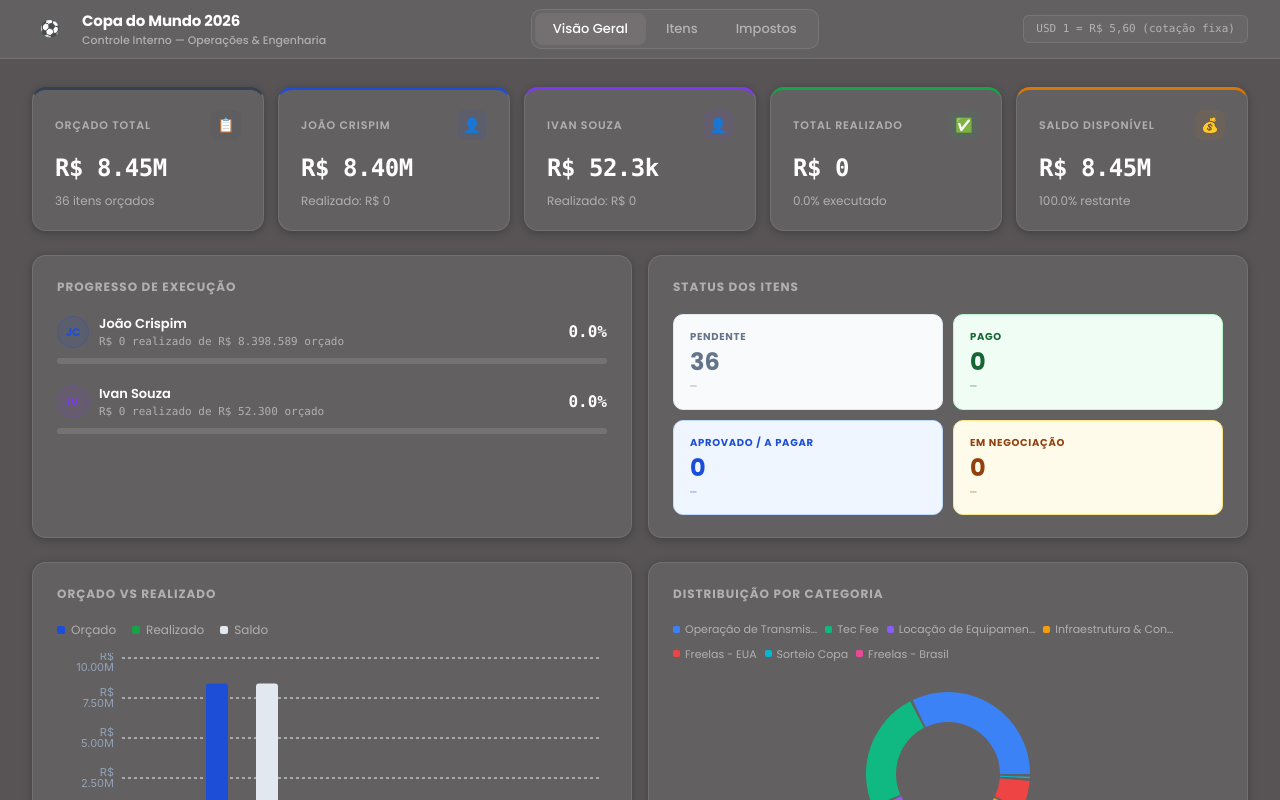
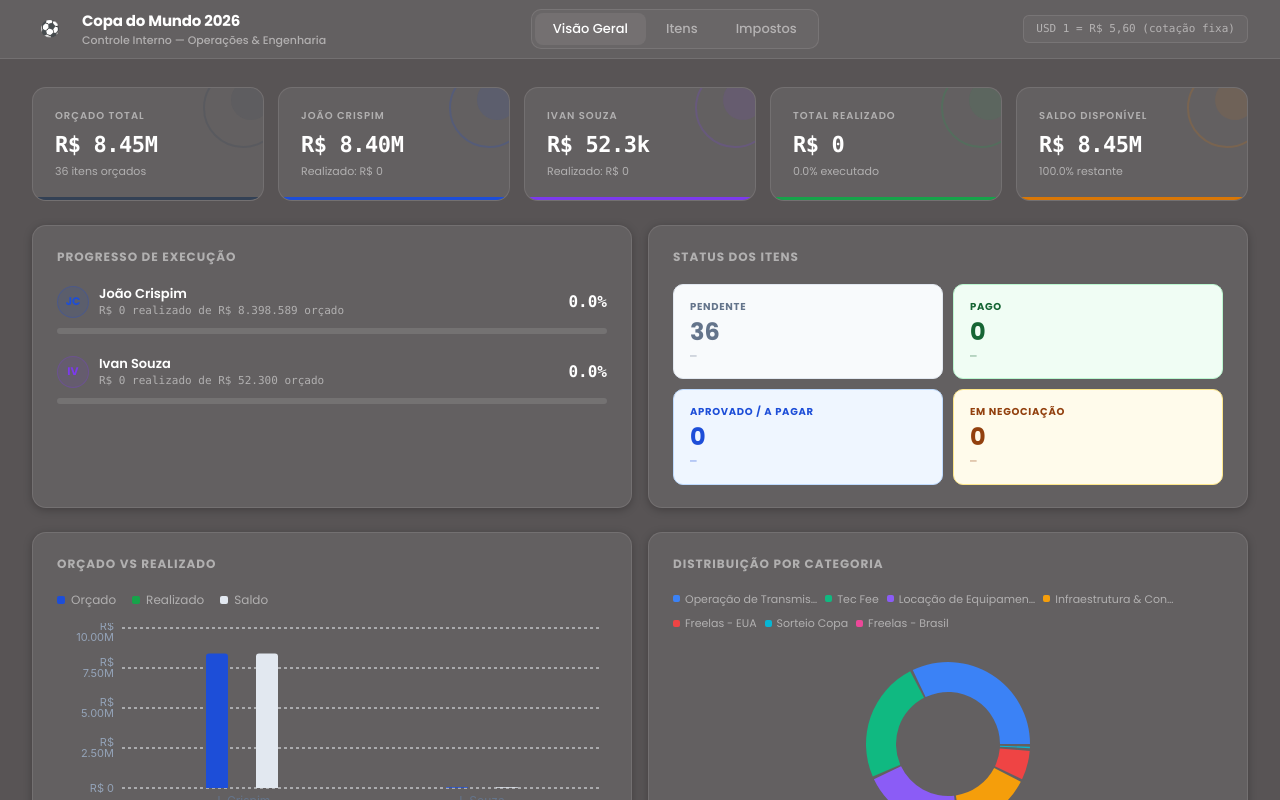
Before and after one commit to FellipePardal/CopaDoMundo2026, a React (Vite) app: page / in a window 1280 px wide. Shown: the top 800 px of the page. Built offline with nearby package versions, Linux system fonts and the light colour scheme.

Commit message:
Update KpiCard.jsx

```diff
--- a/src/components/KpiCard.jsx
+++ b/src/components/KpiCard.jsx
@@ -1,46 +1,55 @@
 import React from 'react'
 
-export default function KpiCard({ label, value, sub, accent = '#1D4ED8', icon, trend }) {
+export default function KpiCard({ label, value, sub, accent = '#65B32E', icon }) {
   return (
     <div style={{
-      background: 'var(--surface)',
-      border: '1px solid var(--border)',
+      background: 'rgba(255,255,255,0.07)',
+      border: '1px solid rgba(255,255,255,0.10)',
       borderRadius: 'var(--radius-lg)',
       padding: '20px 22px',
-      boxShadow: 'var(--shadow-sm)',
-      borderTop: `3px solid ${accent}`,
-      display: 'flex',
-      flexDirection: 'column',
-      gap: 4,
+      position: 'relative',
+      overflow: 'hidden',
     }}>
       <div style={{
-        display: 'flex', alignItems: 'center',
-        justifyContent: 'space-between', marginBottom: 6,
+        position: 'absolute', top: -20, right: -20,
+        width: 80, height: 80, borderRadius: '50%',
+        border: `2px solid ${accent}30`,
+        pointerEvents: 'none',
+      }} />
+      <div style={{
+        position: 'absolute', top: -8, right: -8,
+        width: 40, height: 40, borderRadius: '50%',
+        background: `${accent}18`,
+        pointerEvents: 'none',
+      }} />
+
+      <div style={{
+        fontSize: 10, fontWeight: 600, color: 'var(--muted)',
+        textTransform: 'uppercase', letterSpacing: '0.1em',
+        marginBottom: 10,
       }}>
-        <span style={{
-          fontSize: 11, fontWeight: 600, color: 'var(--muted)',
-          textTransform: 'uppercase', letterSpacing: '0.08em',
-        }}>{label}</span>
-        {icon && (
-          <span style={{
-            width: 30, height: 30, borderRadius: 8,
-            background: accent + '15',
-            display: 'flex', alignItems: 'center', justifyContent: 'center',
-            fontSize: 14,
-          }}>{icon}</span>
-        )}
+        {label}
       </div>
+
       <div style={{
-        fontSize: 24, fontWeight: 700, color: 'var(--text)',
+        fontSize: 22, fontWeight: 700, color: 'var(--text)',
         fontFamily: 'var(--mono)', letterSpacing: '-0.02em',
+        lineHeight: 1.1, marginBottom: 6,
       }}>
         {value}
       </div>
+
       {sub && (
-        <div style={{ fontSize: 12, color: 'var(--muted)', marginTop: 2 }}>
+        <div style={{ fontSize: 11, color: 'var(--muted)', fontWeight: 400 }}>
           {sub}
         </div>
       )}
+
+      <div style={{
+        position: 'absolute', bottom: 0, left: 0, right: 0,
+        height: 3, background: accent,
+        borderRadius: '0 0 var(--radius-lg) var(--radius-lg)',
+      }} />
     </div>
   )
 }
```
